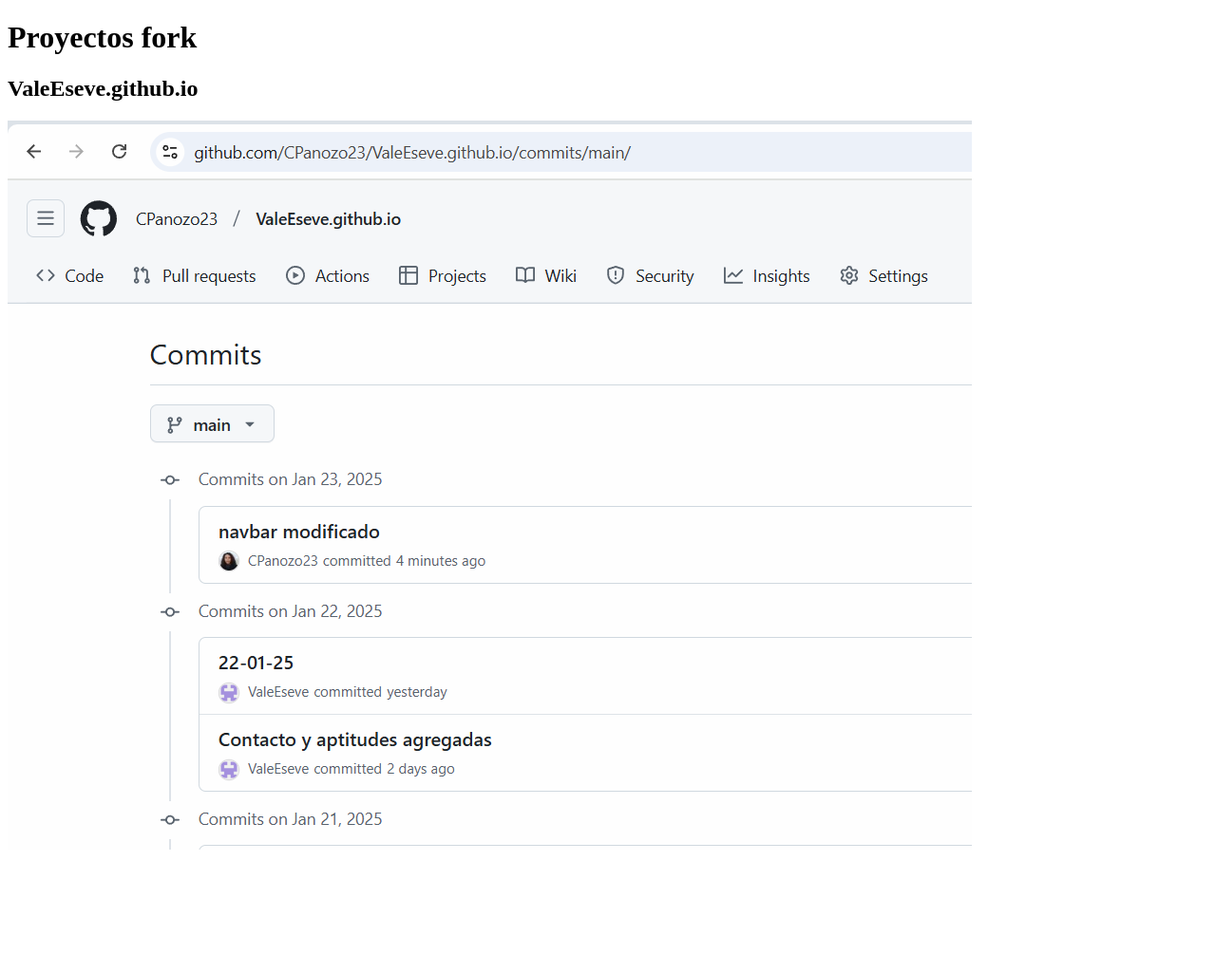
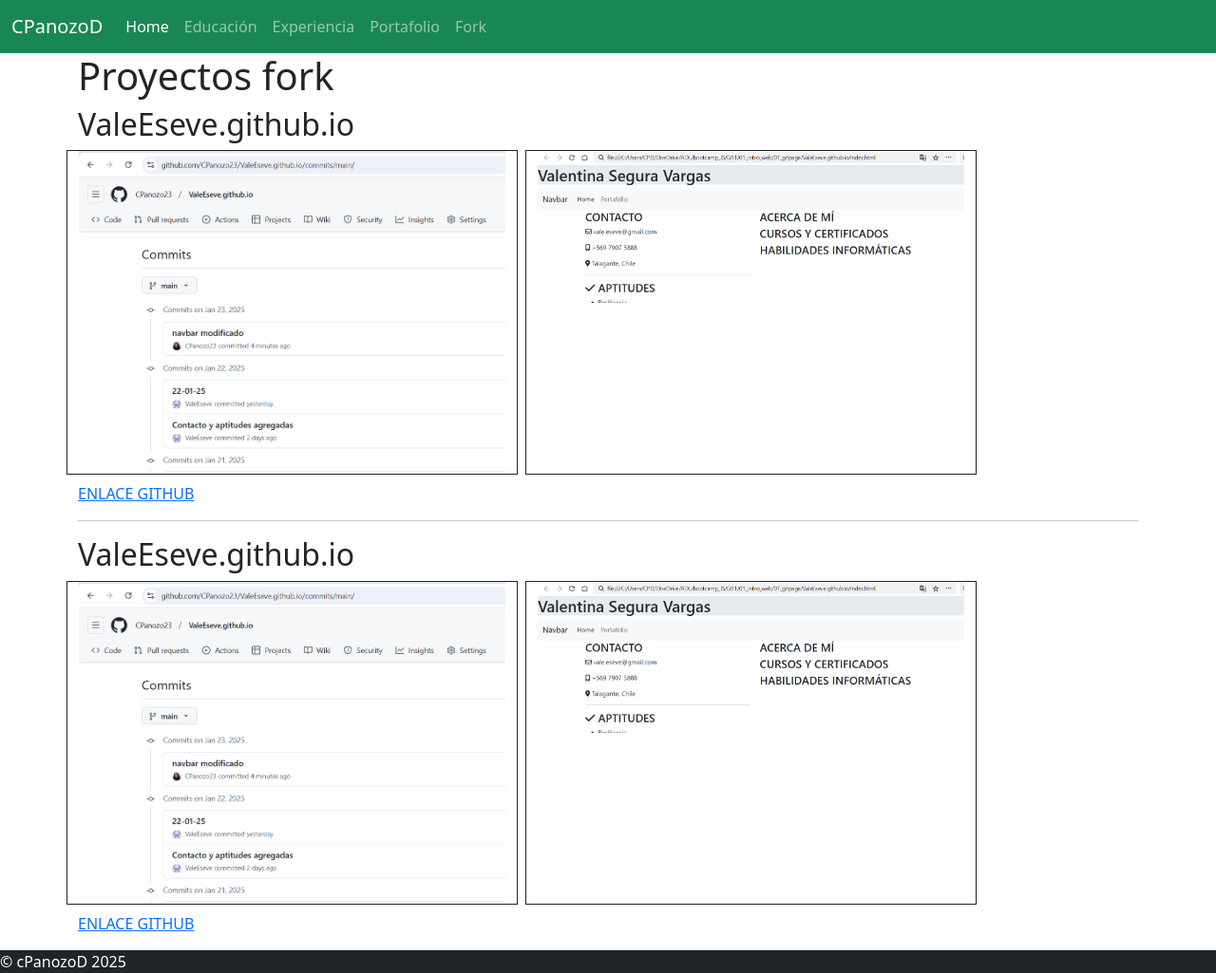
Before and after one commit to CPanozo23/CPanozo23.github.io, a plain HTML site: page fork.html in a window 1280 px wide. Shown: the whole page at 95% size. Before the commit the page ends 907 px from the top, so only its background shows below. Drawn offline with nearby package versions, Linux system fonts and the light colour scheme.

Commit message:
Mejoras de presentación

```diff
--- a/fork.html
+++ b/fork.html
@@ -1,13 +1,74 @@
 <!DOCTYPE html>
-<html lang="en">
+<html lang="es">
 <head>
     <meta charset="UTF-8">
     <meta name="viewport" content="width=device-width, initial-scale=1.0">
-    <title>Document</title>
+    <title>CPanozoD</title>
+    <link href="https://cdn.jsdelivr.net/npm/bootstrap@5.3.3/dist/css/bootstrap.min.css" rel="stylesheet" integrity="sha384-QWTKZyjpPEjISv5WaRU9OFeRpok6YctnYmDr5pNlyT2bRjXh0JMhjY6hW+ALEwIH" crossorigin="anonymous">
 </head>
 <body>
-    <h1>Proyectos fork</h1>
-    <h2>ValeEseve.github.io</h2>
-    <img src="./assets/img/commit01.PNG" alt="aa" />
+    <nav class="navbar navbar-expand-lg bg-success" data-bs-theme="dark">
+        <div class="container-fluid">
+          <a class="navbar-brand" href="#">CPanozoD</a>
+          <button class="navbar-toggler" type="button" data-bs-toggle="collapse" data-bs-target="#navbarSupportedContent" aria-controls="navbarSupportedContent" aria-expanded="false" aria-label="Toggle navigation">
+            <span class="navbar-toggler-icon"></span>
+          </button>
+          <div class="collapse navbar-collapse" id="navbarSupportedContent">
+            <ul class="navbar-nav me-auto mb-2 mb-lg-0">
+              <li class="nav-item">
+                <a class="nav-link active" aria-current="page" href="index.html">Home</a>
+              </li>
+              <li class="nav-item">
+                <a class="nav-link" href="#">Educación</a>
+              </li>
+              <li class="nav-item">
+                <a class="nav-link" href="index.html#experiencia">Experiencia</a>
+              </li>
+              <li class="nav-item">
+                <a class="nav-link" href="portafolio.html">Portafolio</a>
+              </li>
+              <li class="nav-item">
+                <a class="nav-link" href="fork.html">Fork</a>
+              </li>
+            </ul>
+
+          </div>
+        </div>
+      </nav>
+      <header class="container">
+        <h1>Proyectos fork</h1>
+      </header>
+      <main class="container">
+        <section>
+            <h2>ValeEseve.github.io</h2>
+            <article class="row gap-2 mb-2">
+                <div class="col-5 border border-dark">
+                    <img class="w-100" src="./assets/img/commit01.PNG" alt="Commit ValeEseve" />
+                </div>
+                <div class="col-5 border border-dark">
+                    <img class="w-100" src="./assets/img/evidencia01.PNG" alt="Evidencia ValeEseve" />
+                </div>
+            </article>
+            <p><a target="_blank" href="https://github.com/CPanozo23/ValeEseve.github.io/commits/main/" >ENLACE GITHUB</a></p>
+        </section>
+        <hr>
+        <section>
+            <h2>ValeEseve.github.io</h2>
+            <article class="row gap-2 mb-2">
+                <div class="col-5 border border-dark">
+                    <img class="w-100" src="./assets/img/commit01.PNG" alt="Commit ValeEseve" />
+                </div>
+                <div class="col-5 border border-dark">
+                    <img class="w-100" src="./assets/img/evidencia01.PNG" alt="Evidencia ValeEseve" />
+                </div>
+            </article>
+            <p><a target="_blank" href="https://github.com/CPanozo23/ValeEseve.github.io/commits/main/" >ENLACE GITHUB</a></p>
+        </section>
+      </main>
+      <footer class="bg-dark text-white">
+        &copy; cPanozoD 2025
+    </footer>
+    <script src="https://cdn.jsdelivr.net/npm/bootstrap@5.3.3/dist/js/bootstrap.bundle.min.js" integrity="sha384-YvpcrYf0tY3lHB60NNkmXc5s9fDVZLESaAA55NDzOxhy9GkcIdslK1eN7N6jIeHz" crossorigin="anonymous"></script>
+
 </body>
 </html>
```
Also changed, not shown: index.html (+9 -6 lines), portafolio.html (+37 -6 lines), assets/img/evidencia01.PNG (added).
